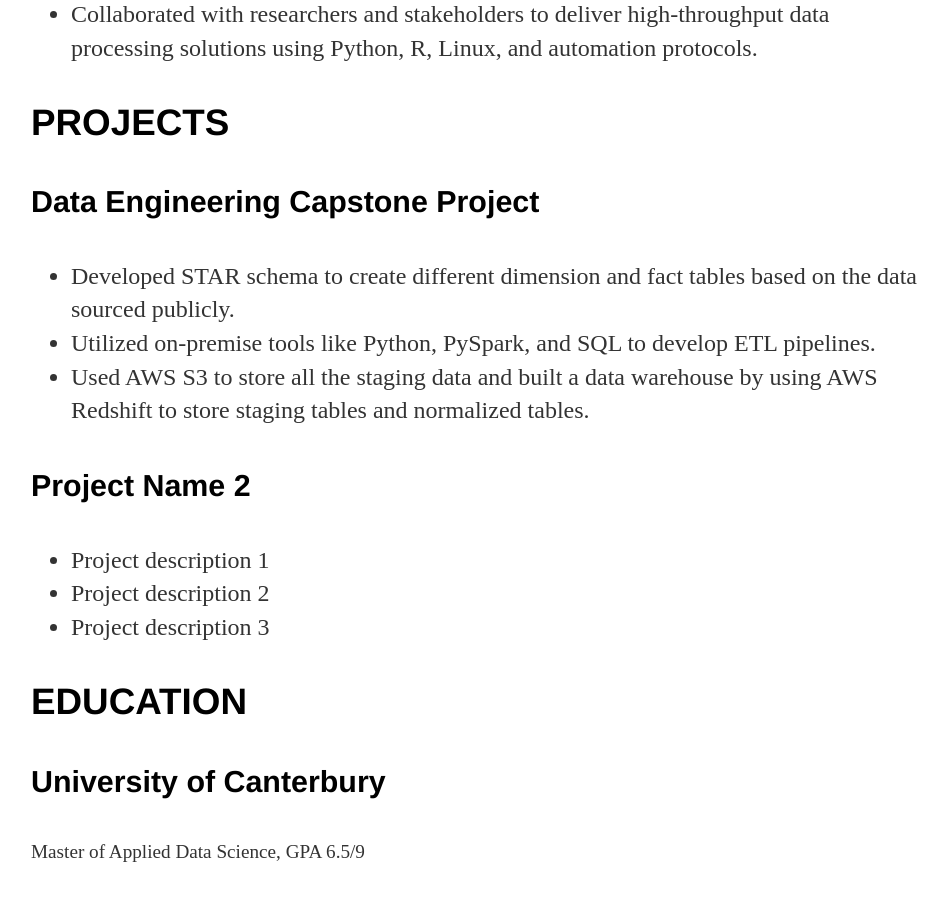
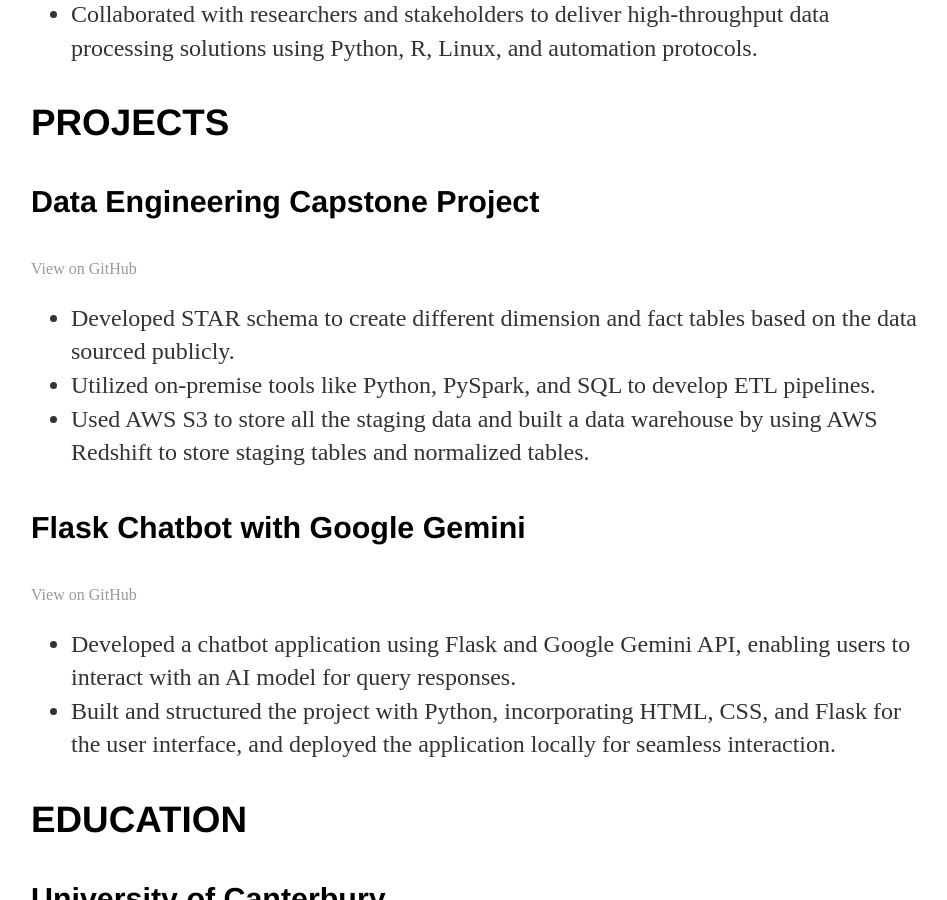
Before and after one commit to jackson9413/jackson9413.github.io, a Jekyll site: the page built from cv/index.html, in a window 1280 px wide and 900 px high, scrolled down 3088 px. Shown: the whole window, without its empty margins (161-1108 px from the left). Built offline with Jekyll 4.4.1, drawn with Linux system fonts in a browser that asks for light colours.

Commit message:
Update index.html

```diff
--- a/cv/index.html
+++ b/cv/index.html
@@ -85,6 +85,7 @@ title: CV of Your Name
 					<h3>PROJECTS</h3>
 					<div id="project-1">
 						<h4>Data Engineering Capstone Project</h4>
+						<a href="https://github.com/jackson9413/data-engineering-capstone-project" target="_blank">View on GitHub</a>
 						<ul>
 							<li>Developed STAR schema to create different dimension and fact tables based on the data sourced publicly.</li>
 							<li>Utilized on-premise tools like Python, PySpark, and SQL to develop ETL pipelines.</li>
@@ -92,11 +93,11 @@ title: CV of Your Name
 						</ul>
 					</div>
 					<div id="project-2">
-						<h4>Project Name 2</h4> <!-- Replace with your project name -->
+						<h4>Flask Chatbot with Google Gemini</h4> <!-- Replace with your project name -->
+						<a href="https://github.com/jackson9413/flask-chatbot-gemini" target="_blank">View on GitHub</a>
 						<ul>
-							<li>Project description 1</li> <!-- Replace with your project description -->
-							<li>Project description 2</li> <!-- Replace with your project description -->
-							<li>Project description 3</li> <!-- Replace with your project description -->
+							<li>Developed a chatbot application using Flask and Google Gemini API, enabling users to interact with an AI model for query responses.</li> <!-- Replace with your project description -->
+							<li>Built and structured the project with Python, incorporating HTML, CSS, and Flask for the user interface, and deployed the application locally for seamless interaction.</li> <!-- Replace with your project description -->
 						</ul>
 					</div>
 					<!-- Add more projects by copying the div block and replacing the content -->
```
